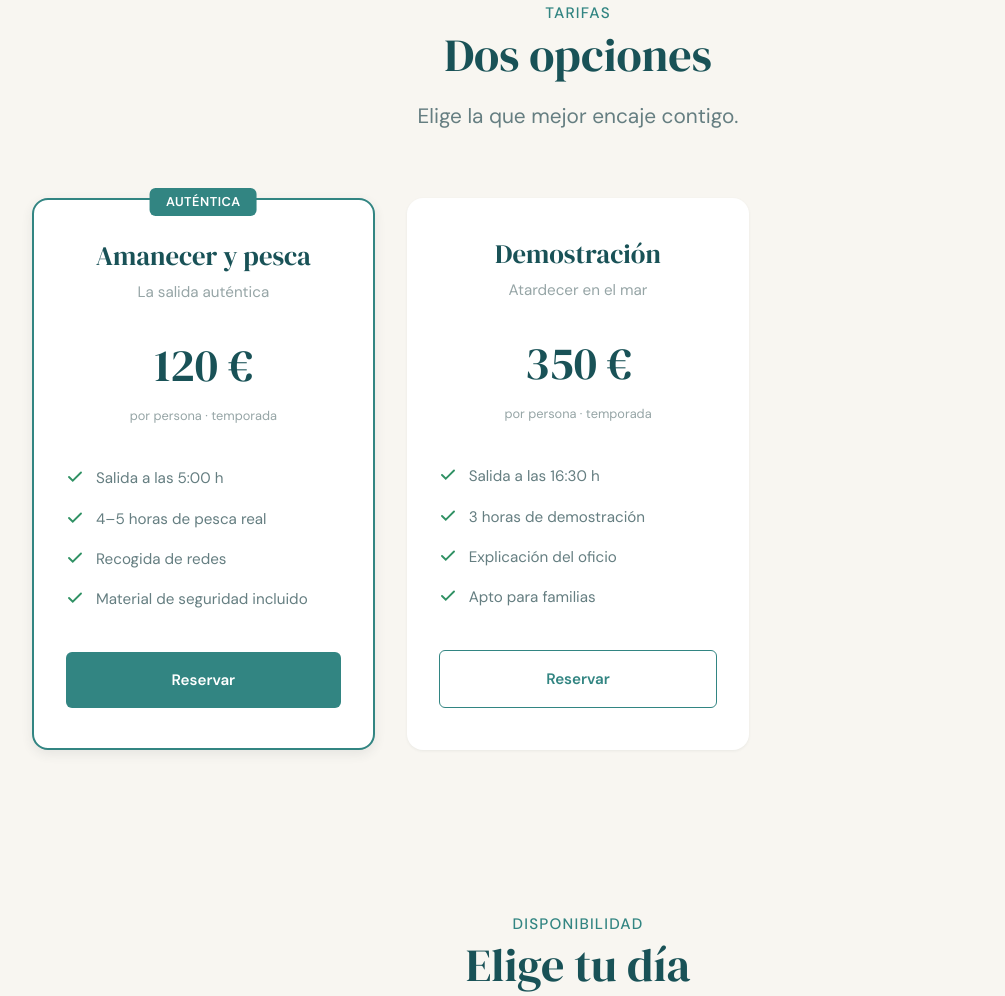
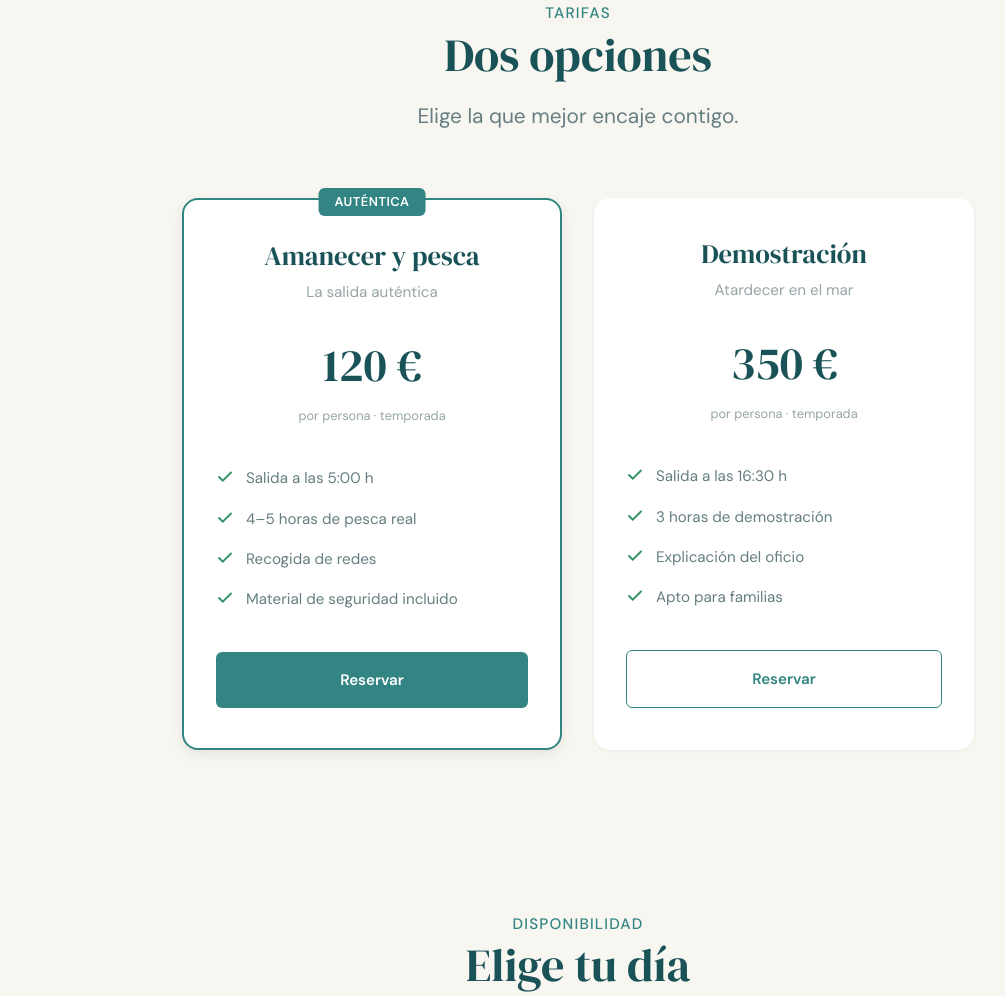
Before and after one commit to gerard-iartesana/de-la-mar-pescaturismo, a website: page index.html in a window 1280 px wide. Shown: the part 6741-7737 px from the top of the page, without its empty margins (62-1067 px from the left). Drawn offline with Linux system fonts and the light colour scheme; no server answers.

Commit message:
style: center the two tariff cards horizontally on the screen

```diff
--- a/styles/main.css
+++ b/styles/main.css
@@ -300,8 +300,9 @@ h3{font-size:var(--text-xl)}
 
 /* --- SECTION: TARIFAS --- */
 .tarifas{background:var(--crema)}
-.tarifas-grid{display:grid;grid-template-columns:repeat(3,1fr);gap:var(--sp-8)}
+.tarifas-grid{display:flex;justify-content:center;flex-wrap:wrap;gap:var(--sp-8)}
 .tarifa-card{
+  flex:1;max-width:380px;min-width:280px;
   background:var(--white);border-radius:var(--radius-lg);padding:var(--sp-10) var(--sp-8);
   text-align:center;box-shadow:var(--shadow-sm);position:relative;
   transition:transform var(--dur-normal) var(--ease-out),box-shadow var(--dur-normal) var(--ease-out);
@@ -323,7 +324,6 @@ h3{font-size:var(--text-xl)}
   font-size:var(--text-sm);color:var(--text-secondary);
 }
 .tarifa-features li svg{width:18px;height:18px;flex-shrink:0;stroke:var(--success);margin-top:2px}
-@media(max-width:900px){.tarifas-grid{grid-template-columns:1fr}}
 
 /* --- SECTION: RESERVA --- */
 .reserva{background:var(--turquesa-deep);color:var(--white)}
```
